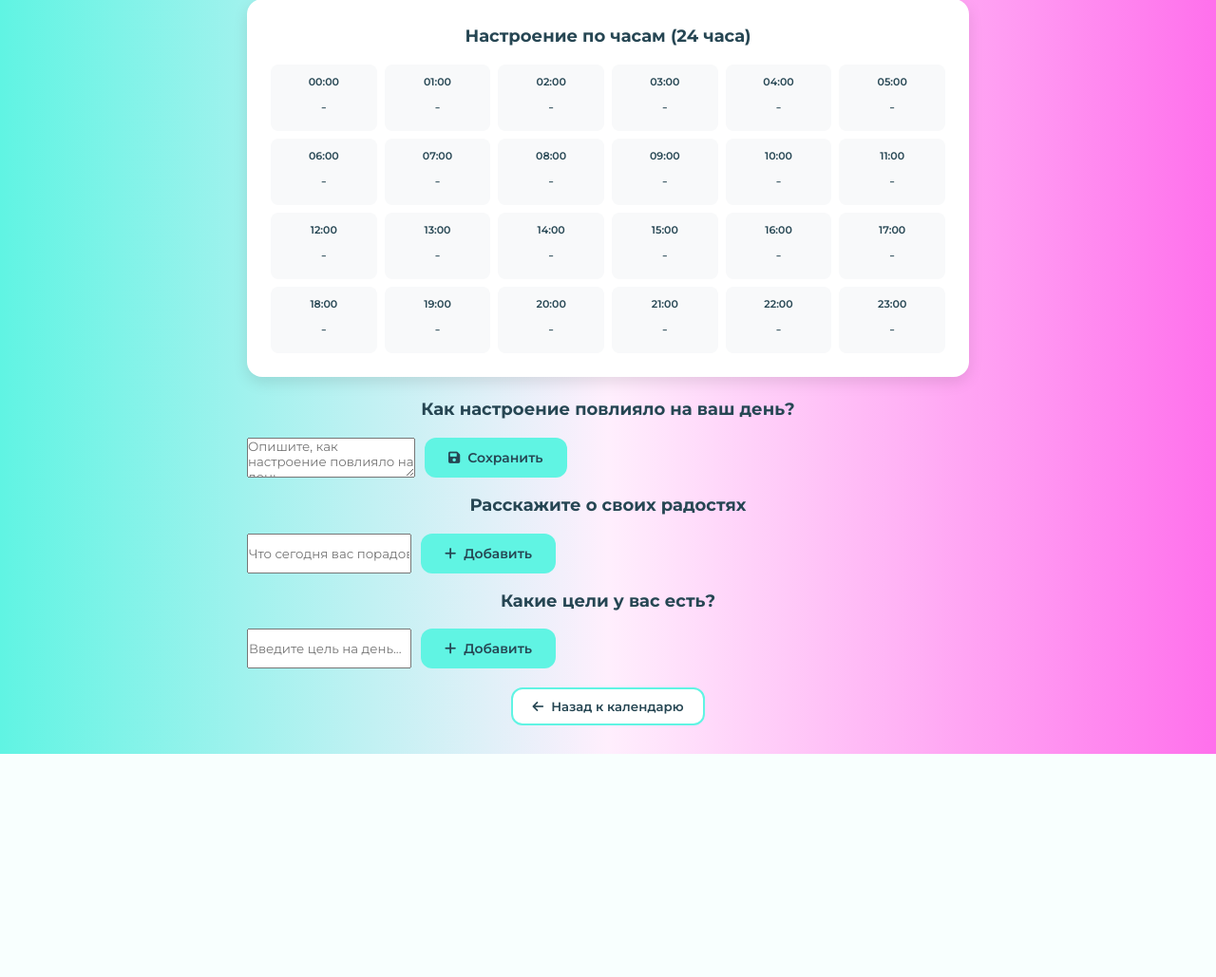
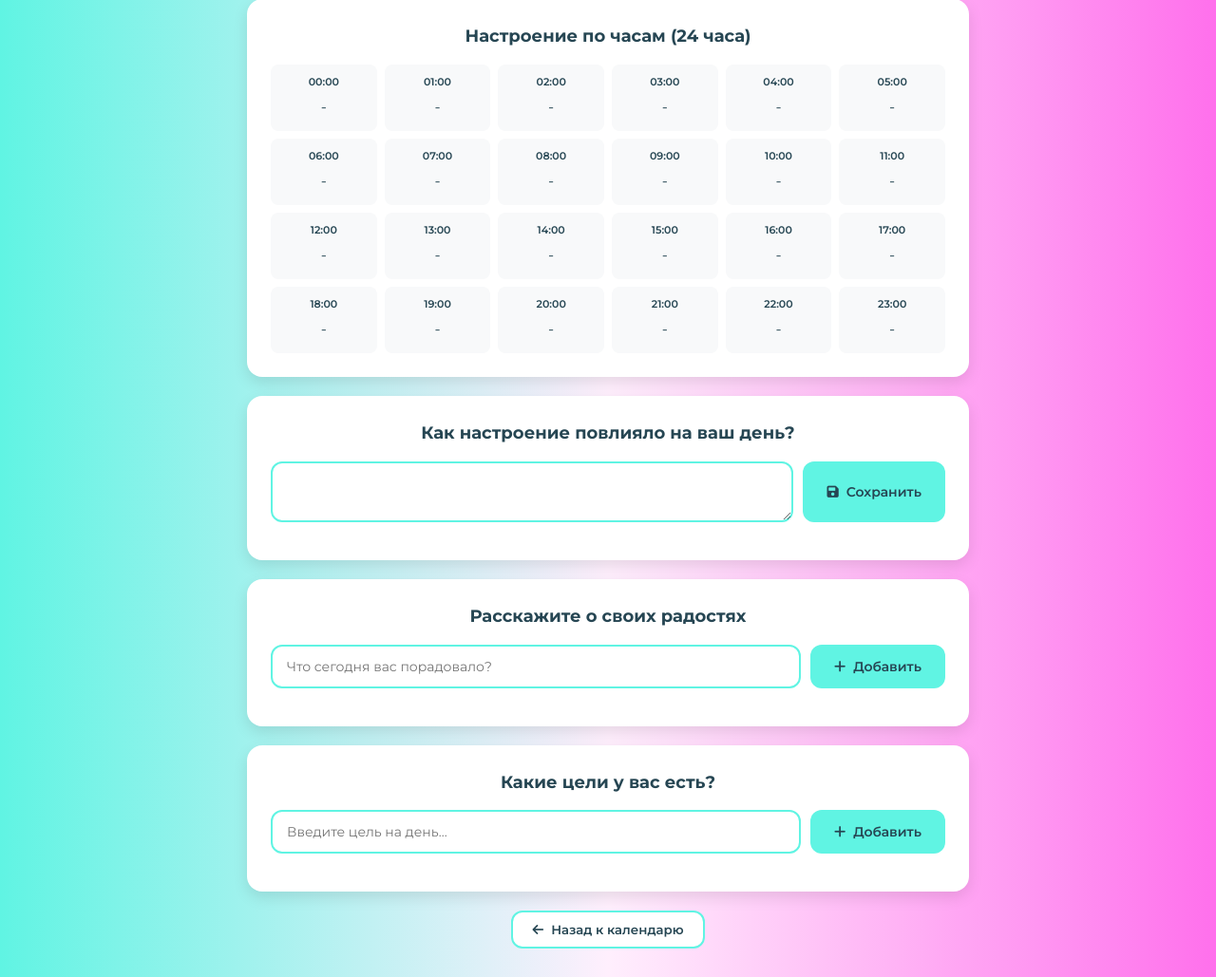
Before and after one commit to shashlik125/lumi, a Flask app: page /calendar/day/1 in a window 1280 px wide. Shown: the part 709-1738 px from the top of the page at 95% size. Before the commit the page ends 1503 px from the top, so only its background shows below. Run offline with Flask 3, Linux system fonts and the light colour scheme; the visitor is signed in with stand-in values (Sample User, id 1).

Commit message:
добавляем полня цели и радости

```diff
--- a/app/templates/day_detail.html
+++ b/app/templates/day_detail.html
@@ -721,36 +721,49 @@ main {
     </div>
   </div>
 
-  <div class="day-notes-section">
+
+<div class="positive-things">
   <h3 class="section-title">Как настроение повлияло на ваш день?</h3>
   <div class="input-group">
-    <textarea id="dayNoteInput" placeholder="Опишите, как настроение повлияло на день..."></textarea>
+    <textarea
+      id="dayNoteInput"
+      class="note-input positive-input"
+      placeholder="Опишите, как настроение повлияло на день...">
+    </textarea>
     <button class="btn btn-primary" onclick="saveDayNote()">
       <i class="fas fa-save"></i> Сохранить
     </button>
   </div>
 </div>
 
-<div class="joys-section">
+<div class="positive-things">
   <h3 class="section-title">Расскажите о своих радостях</h3>
   <div class="input-group">
-    <input type="text" id="joyInput" placeholder="Что сегодня вас порадовало?">
+    <input
+      type="text"
+      id="joyInput"
+      class="positive-input"
+      placeholder="Что сегодня вас порадовало?">
     <button class="btn btn-primary" onclick="addJoy()">
       <i class="fas fa-plus"></i> Добавить
     </button>
   </div>
-  <div id="joyList"></div>
+  <div id="joyList" class="positive-list"></div>
 </div>
 
-<div class="goals-section">
+<div class="positive-things">
   <h3 class="section-title">Какие цели у вас есть?</h3>
   <div class="input-group">
-    <input type="text" id="goalInput" placeholder="Введите цель на день...">
+    <input
+      type="text"
+      id="goalInput"
+      class="positive-input"
+      placeholder="Введите цель на день...">
     <button class="btn btn-primary" onclick="addGoal()">
       <i class="fas fa-plus"></i> Добавить
     </button>
   </div>
-  <div id="goalList"></div>
+  <div id="goalList" class="positive-list"></div>
 </div>
 
   <div style="text-align: center; margin-top: 20px;">
@@ -837,7 +850,6 @@ function updateDayView(dayMoods) {
         showNoMood();
     }
 
-    loadPositiveThings();
     updateHourlyMoods();
 }
 
@@ -854,6 +866,8 @@ function showMoodDisplay(mood) {
 } else {
     document.getElementById('moodNoteDisplay').style.display = 'none';
 }
+
+document.getElementById("dayNoteInput").value = mood.note || "";
 
     // Заполняем форму текущими значениями для редактирования
     document.getElementById('moodSlider').value = mood.mood;
@@ -900,20 +914,18 @@ function updateMoodPreview() {
 
 async function saveMood() {
     const moodValue = parseInt(document.getElementById('moodSlider').value);
-    const note = ''; // Заметка не обязательна
+    const note = document.getElementById("dayNoteInput").value.trim(); // ✅
 
     try {
-        // Сохраняем настроение дня
         const response = await fetch(API_BASE, {
             method: 'POST',
             headers: {'Content-Type': 'application/json'},
             body: JSON.stringify({
                 date: currentDate,
                 mood: moodValue,
-                note: note  // ← ЭТО БЫЛО ПРОПУЩЕНО!
+                note: note   // ✅ теперь реально сохраняется текст
             })
         });
-
         if (!response.ok) {
             const err = await response.json();
             throw new Error(err.error || 'Ошибка сохранения общего настроения');
@@ -994,7 +1006,6 @@ async function loadPositiveThings() {
                 const joyDate = new Date(joy.created_at).toISOString().split('T')[0];
                 return joyDate === currentDate;
             });
-            renderPositiveList();
         } else {
             throw new Error('Ошибка загрузки радостных моментов');
         }
@@ -1280,7 +1291,7 @@ function showError(message) {
     moodDisplay.innerHTML = `<div class="no-mood"><p>${message}</p></div>`;
 }
 
-const GOALS_API = "/goals";
+const GOALS_API = "{{ url_for('main.goals') }}";
 
 // -------- 1. NOTE → mood_entries.note --------
 async function saveDayNote() {
```
Lines whose indentation alone changed are shown as unchanged.
